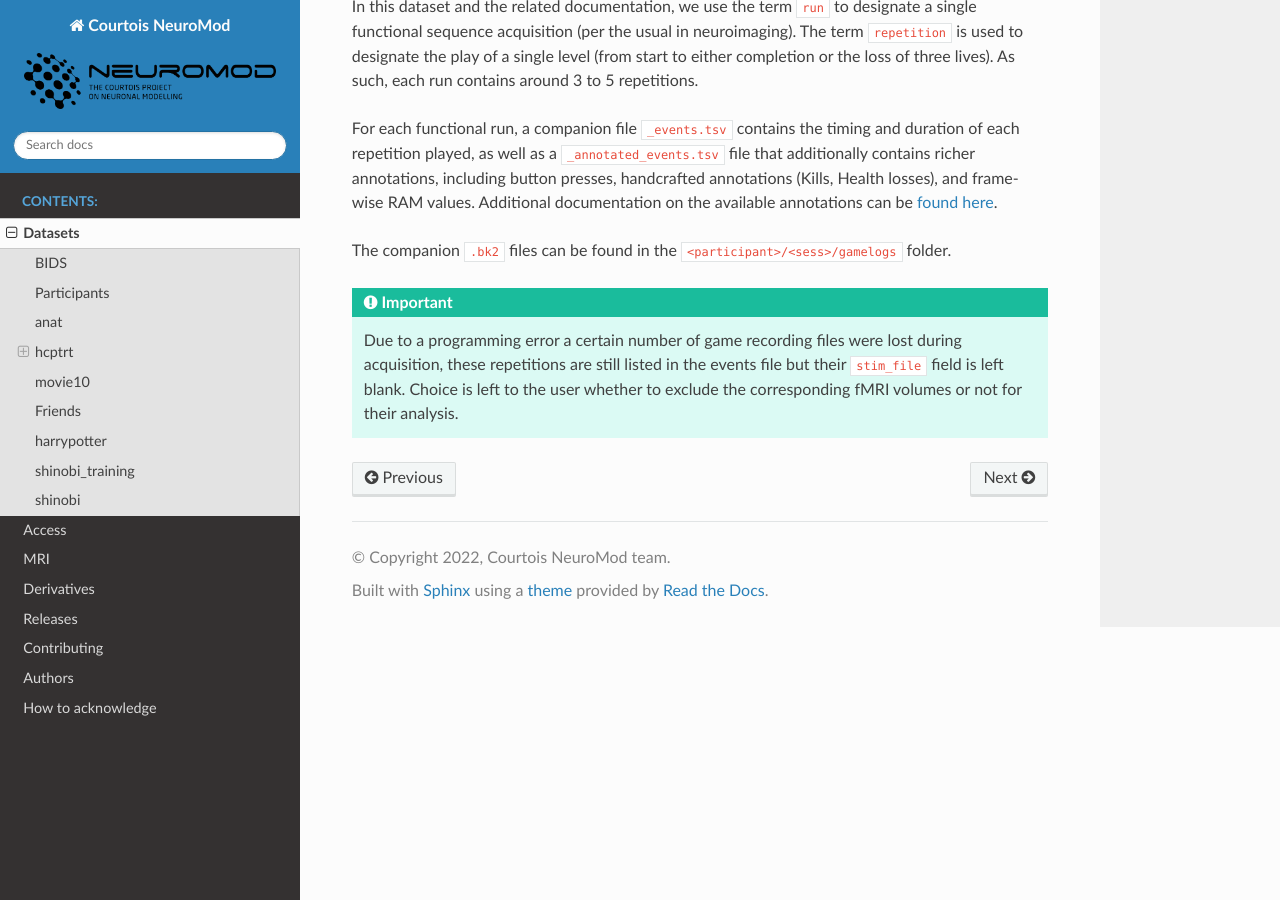
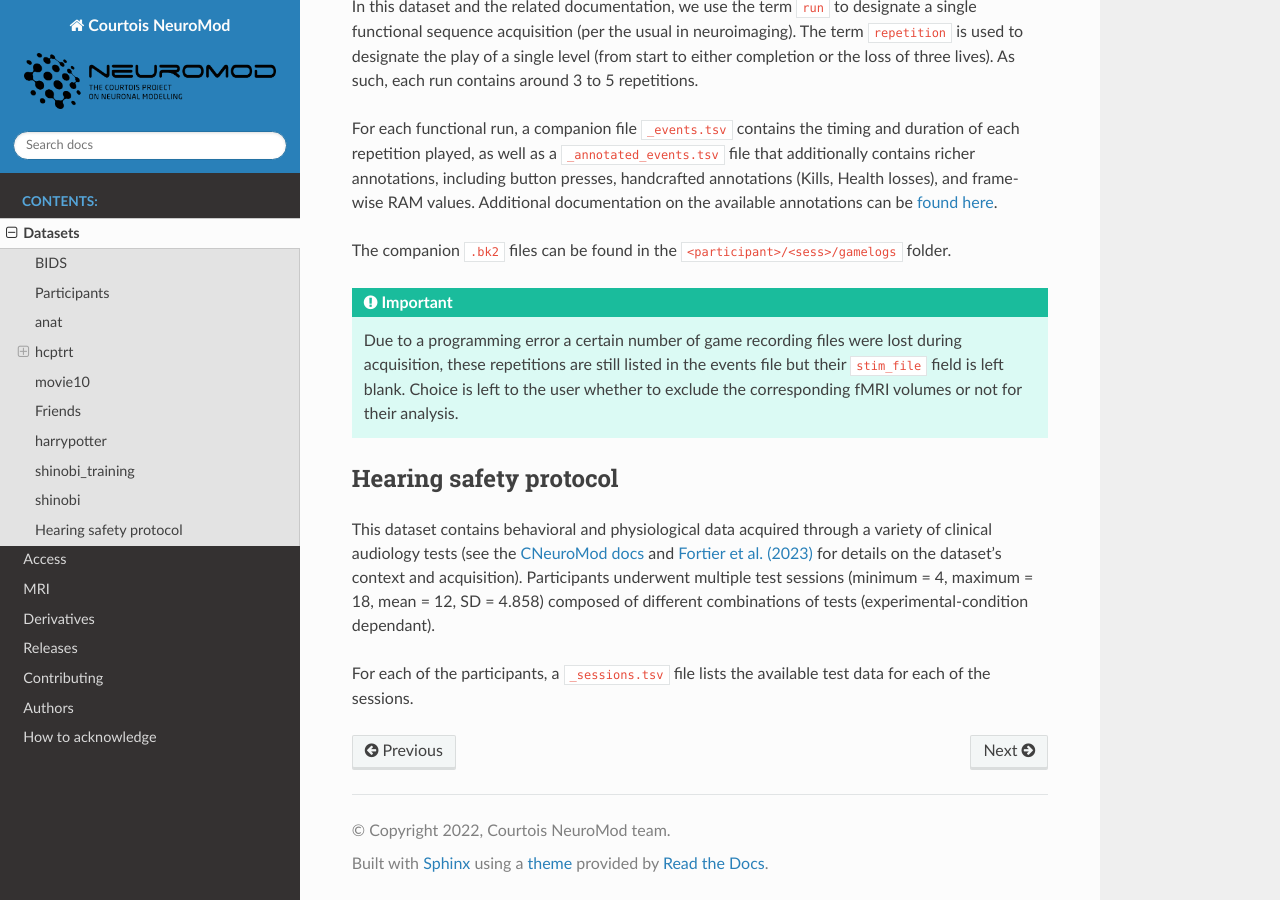
Before and after one commit to courtois-neuromod/cneuromod_docs, a Sphinx documentation site: the page built from source/DATASETS.md, in a window 1280 px wide and 900 px high, scrolled down 7044 px. Built offline with Sphinx 7.4.7 and the Read the Docs theme 2.0.0, drawn with Linux system fonts in a browser that asks for light colours.

Commit message:
creation of sections regarding the auditory monitoring protocol and its dataset

```diff
--- a/source/DATASETS.md
+++ b/source/DATASETS.md
@@ -122,3 +122,10 @@ The companion `.bk2` files can be found in the `<participant>/<sess>/gamelogs` f
 :::{important}
 Due to a programming error a certain number of game recording files were lost during acquisition, these repetitions are still listed in the events file but their `stim_file` field is left blank. Choice is left to the user whether to exclude the corresponding fMRI volumes or not for their analysis.
 :::
+
+## Hearing safety protocol
+
+This dataset contains behavioral and physiological data acquired through a variety of clinical audiology tests (see the [CNeuroMod docs](https://docs.cneuromod.ca/en/latest/MRI.html) and [Fortier et al. (2023)](https://doi.org/10.31234/osf.io/7xkng) for details on the dataset's context and acquisition).
+Participants underwent multiple test sessions (minimum = 4, maximum = 18, mean = 12, SD = 4.858) composed of different combinations of tests (experimental-condition dependant).
+
+For each of the participants, a `_sessions.tsv` file lists the available test data for each of the sessions.
```
Also changed, not shown: source/MRI.md (+33 -0 lines).
